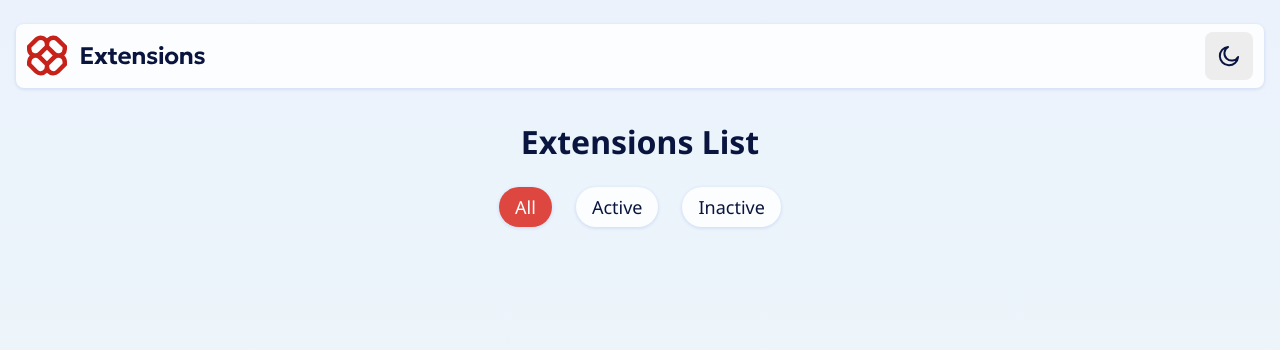
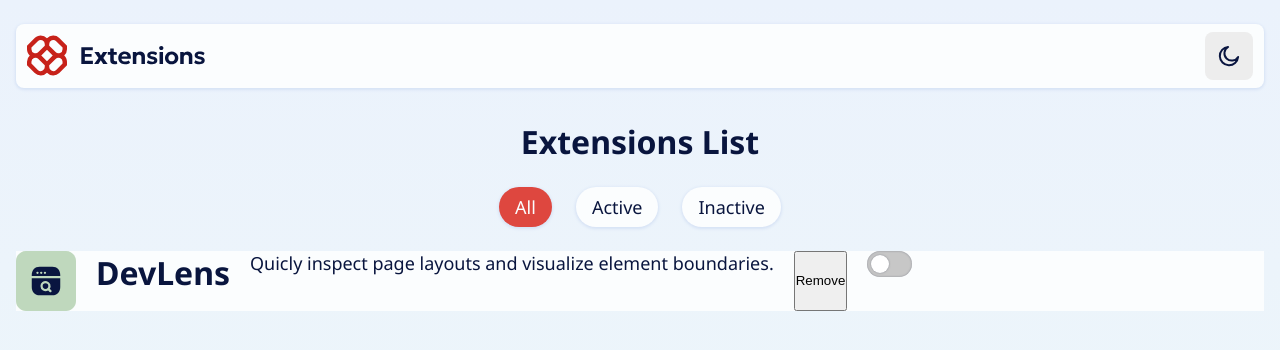
Before and after one commit to Alex-Lar/Browser-extension-manager-UI, a website with bundled scripts: page index.html in a window 1280 px wide. Built offline with nearby package versions, Linux system fonts and the light colour scheme.

Commit message:
feat: add custom checkbox to 'extensions__card' element

```diff
--- a/assets/css/styles.css
+++ b/assets/css/styles.css
@@ -16,19 +16,7 @@
     src: url(../fonts/static/NotoSans-Bold.ttf);
 }
 
-*,
-*::after,
-*::before {
-    box-sizing: border-box;
-    margin: 0;
-    padding: 0;
-}
-
 :root {
-    --background-gradient: linear-gradient(180deg, #EBF2FC 0%, #EEF8F9 100%);
-    --card-bg: hsl(200, 60%, 99%);
-    --box-shadow: 0px 1px 3px 1px var(--neutral-200);
-
     /* Neutral colors */
     --neutral-900: hsl(227, 75%, 14%);
     --neutral-800: hsl(226, 25%, 17%);
@@ -44,11 +32,32 @@
     --red-500: hsl(3, 71%, 56%);
     --red-700: hsl(3, 77%, 44%);
 
+    /* General */
+    --background-gradient: linear-gradient(180deg, #EBF2FC 0%, #EEF8F9 100%);
+    --card-bg: var(--neutral-0);
+    --box-shadow: 0px 1px 3px 1px var(--neutral-200);
+
 }
 
 .dark-theme {
     --background-gradient: linear-gradient(180deg, #040918 0%, #091540 100%);
+    --card-bg: var(--neutral-700);
 }
+
+*,
+*::after,
+*::before {
+    box-sizing: border-box;
+    margin: 0;
+    padding: 0;
+}
+
+*:focus {
+    outline: 2px solid var(--red-700);
+    outline-offset: 2px;
+    border-radius: inherit;
+}
+
 
 body {
     font-family: 'Noto Sans';
@@ -187,13 +196,77 @@ h3 {
     position: absolute;
 }
 
-*:focus {
-    outline: 2px solid var(--red-700);
-    outline-offset: 2px;
-    border-radius: inherit;
+
+
+.extensions__list {}
+
+.extensions__card {
+    display: flex;
+    flex-wrap: wrap;
+    gap: 20px;
+
+    background-color: var(--card-bg);
+}
+
+/* Custom Checkbox */
+
+.custom-checkbox {
+    --checkbox-height: 26px;
+    --checkbox-width: calc(var(--checkbox-height)*1.7);
+    --checkbox-padding: 4px;
+    --checkbox-box-shadow: 0px 0px 2px 0px hsla(226, 11%, 37%, 0.6);
+    --checkbox-border-radius: calc(var(--checkbox-height) * 3.14);
+    --checkbox-transition: .1s ease;
+
+    position: relative;
+    width: var(--checkbox-width);
+    height: var(--checkbox-height);
+    background-color: var(--neutral-300);
+    border-radius: var(--checkbox-border-radius);
+    box-shadow: inset var(--checkbox-box-shadow);
+    transition: background-color var(--checkbox-transition);
+}
+
+.custom-checkbox input {
+    visibility: hidden;
+    position: absolute;
+}
+
+.custom-checkbox label {
+    display: flex;
+    align-items: center;
+    padding: var(--checkbox-padding);
+
+    position: absolute;
+    top: 0;
+    bottom: 0;
+    left: 0;
+    right: 0;
+
+    cursor: pointer;
+}
+
+.custom-checkbox:has(input:checked) {
+    background-color: var(--red-700);
+    transition: background-color var(--checkbox-transition);
 }
 
 
-/* .extensions__list {}
+.custom-checkbox label::before {
+    --size: calc(var(--checkbox-height) - 2*var(--checkbox-padding));
 
-.extensions__card {} */
+    content: "";
+    display: block;
+    background-color: white;
+    border-radius: 100%;
+    width: var(--size);
+    height: var(--size);
+    box-shadow: var(--checkbox-box-shadow);
+    transform: translateX(0px);
+    transition: transform var(--checkbox-transition);
+}
+
+.custom-checkbox:has(input:checked) label::before {
+    transform: translateX(calc(var(--checkbox-width) - 2*var(--checkbox-padding) - var(--size)));
+    transition: transform var(--checkbox-transition);
+}
--- a/index.html
+++ b/index.html
@@ -54,6 +54,7 @@
 			<div class="extensions__inner">
 				<h1>Extensions List</h1>
 
+				<!-- Filters -->
 				<div
 					class="extensions__filters"
 					data-component="filters"
@@ -97,8 +98,24 @@
 					</div>
 				</div>
 
+				<!-- List -->
 				<div class="extensions__list">
-					<div class="extensions__card"></div>
+					<!-- Cards -->
+					<div class="extensions__card">
+						<img src="/assets/images/logo-devlens.svg" alt="card logo" />
+
+						<h2 class="extensions__card-title">DevLens</h2>
+						<p class="extensions__card-description">
+							Quicly inspect page layouts and visualize element boundaries.
+						</p>
+
+						<button>Remove</button>
+
+						<div class="custom-checkbox">
+							<input type="checkbox" name="devlens" id="checkbox-devlens"/>
+							<label for="checkbox-devlens"></label>
+						</div>
+					</div>
 				</div>
 			</div>
 		</main>
```
